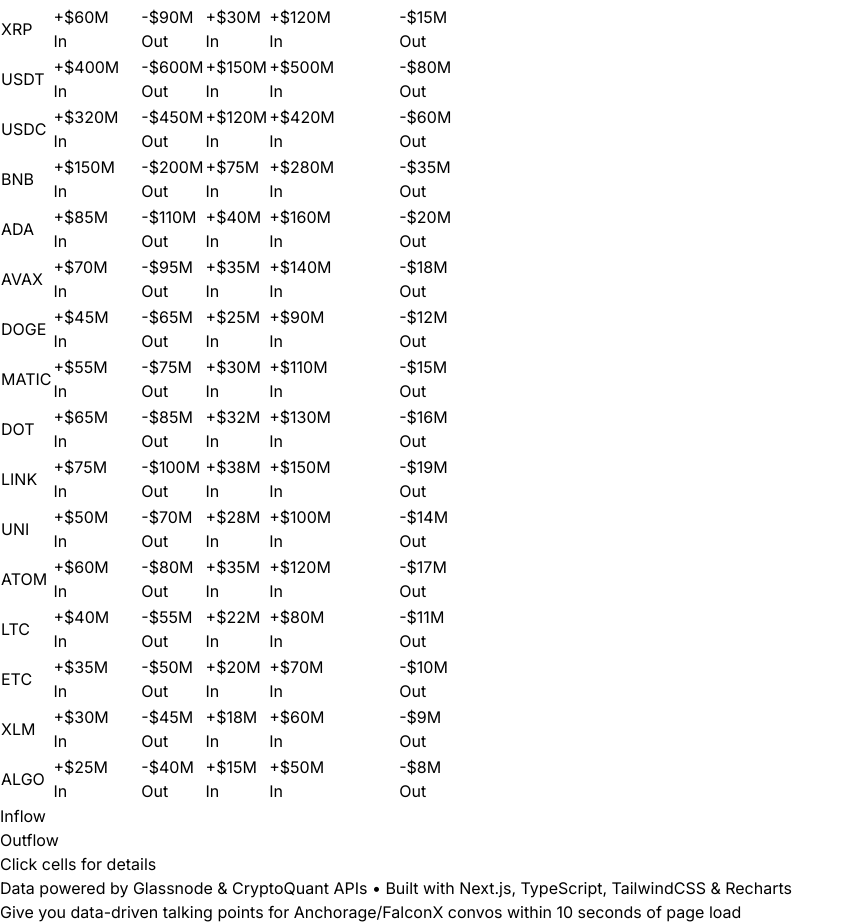
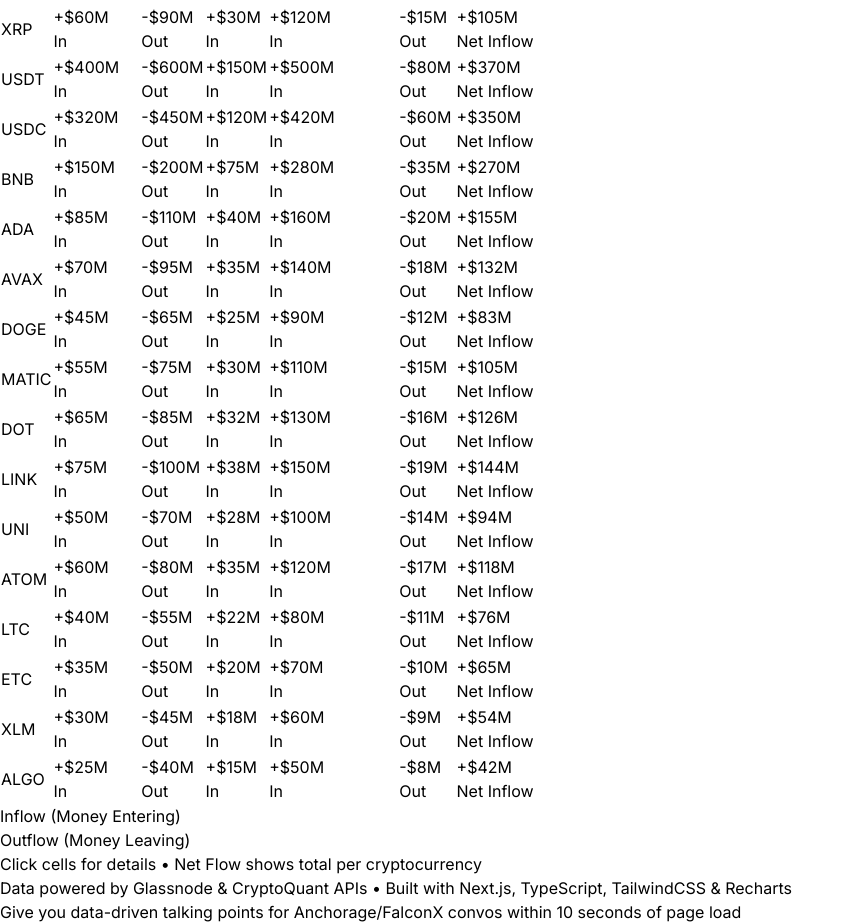
Before and after one commit to pradhakr1984/onchainheatmap, a Next.js app: page / in a window 1280 px wide. Shown: the part 7676-8600 px from the top of the page, without its empty margins (0-854 px from the left). Built offline with nearby package versions, Linux system fonts and the light colour scheme.

Commit message:
Add net flow summary per cryptocurrency and clarify color coding - pink/red means outflow, green means inflow

```diff
--- a/src/components/Heatmap.tsx
+++ b/src/components/Heatmap.tsx
@@ -166,6 +166,12 @@ export default function Heatmap({ onCellClick }: HeatmapProps) {
     return `$${absValue.toFixed(0)}M`;
   };
 
+  // Calculate net flow for each asset
+  const getNetFlow = (asset: string) => {
+    const assetData = mockData.filter(d => d.asset === asset);
+    return assetData.reduce((sum, d) => sum + d.value, 0);
+  };
+
   return (
     <div className="w-full">
       {/* Compact Debug info */}
@@ -187,12 +193,17 @@ export default function Heatmap({ onCellClick }: HeatmapProps) {
                   {cohort.replace('-', ' ').replace(/\b\w/g, l => l.toUpperCase())}
                 </th>
               ))}
+              <th className="p-2 text-center font-bold text-gray-700 dark:text-gray-300 border-l border-gray-300 text-sm bg-gray-200 dark:bg-gray-600">
+                NET FLOW
+              </th>
             </tr>
           </thead>
 
           {/* Data Rows - Each cryptocurrency is a row */}
           <tbody>
-            {assets.map(asset => (
+            {assets.map(asset => {
+              const netFlow = getNetFlow(asset);
+              return (
                 <tr key={asset} className="border-t border-gray-300">
                   <td className="p-2 font-bold text-gray-700 dark:text-gray-300 border-r border-gray-300 text-sm">
                     {asset}
@@ -223,24 +234,38 @@ export default function Heatmap({ onCellClick }: HeatmapProps) {
                       </td>
                     );
                   })}
+                  {/* Net Flow Summary */}
+                  <td className={`p-2 text-center font-bold border-l border-gray-300 text-sm ${
+                    netFlow > 0 ? 'bg-green-100 text-green-800 dark:bg-green-900 dark:text-green-200' :
+                    netFlow < 0 ? 'bg-red-100 text-red-800 dark:bg-red-900 dark:text-red-200' :
+                    'bg-gray-100 text-gray-800 dark:bg-gray-700 dark:text-gray-200'
+                  }`}>
+                    <div className="font-bold">
+                      {netFlow > 0 ? '+' : ''}{formatValue(netFlow)}
+                    </div>
+                    <div className="text-xs opacity-75">
+                      {netFlow > 0 ? 'Net Inflow' : netFlow < 0 ? 'Net Outflow' : 'Balanced'}
+                    </div>
+                  </td>
                 </tr>
-            ))}
+              );
+            })}
           </tbody>
         </table>
       </div>
 
-      {/* Compact Legend */}
+      {/* Enhanced Legend */}
       <div className="mt-4 flex items-center justify-center space-x-6 text-sm">
         <div className="flex items-center space-x-2">
           <div className="w-4 h-4 bg-green-500 rounded"></div>
-          <span className="text-gray-700 dark:text-gray-300 font-medium">Inflow</span>
+          <span className="text-gray-700 dark:text-gray-300 font-medium">Inflow (Money Entering)</span>
         </div>
         <div className="flex items-center space-x-2">
           <div className="w-4 h-4 bg-red-500 rounded"></div>
-          <span className="text-gray-700 dark:text-gray-300 font-medium">Outflow</span>
+          <span className="text-gray-700 dark:text-gray-300 font-medium">Outflow (Money Leaving)</span>
         </div>
         <div className="text-gray-500 dark:text-gray-400 text-xs">
-          Click cells for details
+          Click cells for details • Net Flow shows total per cryptocurrency
         </div>
       </div>
     </div>
```
Lines whose indentation alone changed are shown as unchanged.
